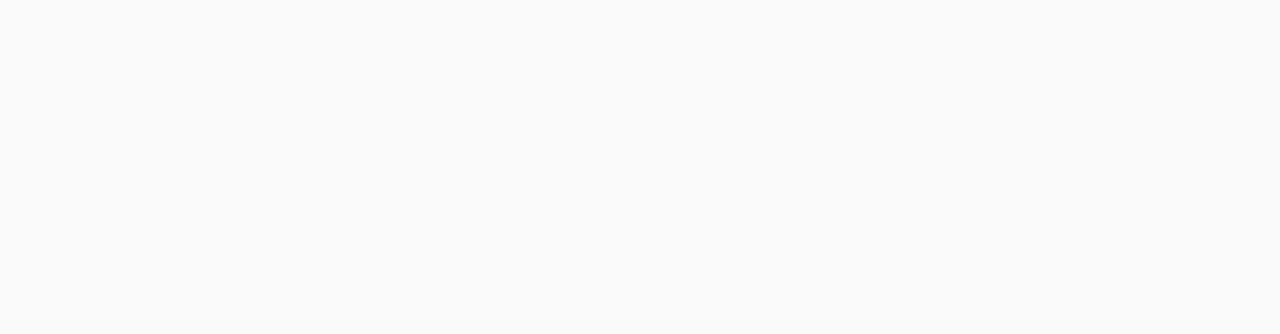
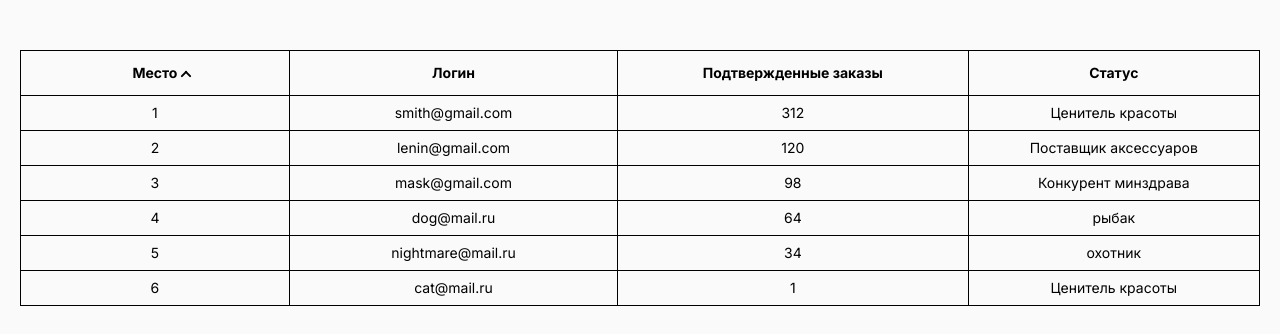
Before and after one commit to GadMinz/tl-group-test, a Vue app: page / in a window 1280 px wide. Shown: the top 334 px of the page. Built offline with nearby package versions, Linux system fonts and the light colour scheme.

Commit message:
Create and fill table

```diff
--- /dev/null
+++ b/src/assets/scss/Table.scss
@@ -0,0 +1,69 @@
+.table {
+  width: 100%;
+  border: 1px solid #000000;
+  border-collapse: collapse;
+  text-align: center;
+  margin-top: 20px;
+
+  th {
+    padding: 10px 15px;
+    font-weight: 700;
+    cursor: pointer;
+    &:hover {
+      opacity: 0.7;
+    }
+
+    span {
+      position: relative;
+
+      &::after,
+      &::before {
+        content: "";
+        position: absolute;
+        background-color: #000000;
+        top: 6px;
+        width: 2px;
+        height: 8px;
+        display: none;
+        border-radius: 1px;
+      }
+
+      &::after {
+        right: -8px;
+        transform: rotate(-135deg);
+      }
+
+      &::before {
+        right: -12px;
+        transform: rotate(135deg);
+      }
+
+      &.active {
+        &::after,
+        &::before {
+          display: block;
+        }
+
+        &.reversed {
+          &::after {
+            transform: rotate(-35deg);
+          }
+
+          &::before {
+            transform: rotate(35deg);
+          }
+        }
+      }
+    }
+  }
+
+  th,
+  td {
+    width: 1%;
+    border: 1px solid #000000;
+  }
+
+  td {
+    padding: 5px;
+  }
+}
--- a/src/assets/scss/main.scss
+++ b/src/assets/scss/main.scss
@@ -1,4 +1,5 @@
 @import "normalize";
+@import "Table";
 
 body {
   font-family: "Inter", sans-serif;
--- /dev/null
+++ b/src/components/Table/Table.vue
@@ -0,0 +1,42 @@
+<script setup lang="ts">
+import TableLine from "@/components/Table/TableLine.vue";
+import type { IUser, TSort } from "@/types";
+
+defineProps<{
+  titles: { value: string; name: string }[];
+  users: IUser[];
+  selectedSort: TSort;
+}>();
+</script>
+
+<template>
+  <table class="table">
+    <thead>
+      <tr>
+        <th
+          @click="setSortQuery(title.value)"
+          v-for="title in titles"
+          :key="title.value"
+        >
+          <span
+            :class="[
+              {
+                active: title.value === selectedSort.value,
+                reversed: selectedSort.reversed,
+              },
+            ]"
+            >{{ title.name }}</span
+          >
+        </th>
+      </tr>
+    </thead>
+    <tbody>
+      <tr v-if="users.length === 0">
+        <td colspan="88">Ничего не найдено</td>
+      </tr>
+      <tr v-else v-for="user in users" :key="user.place">
+        <TableLine :user="user" />
+      </tr>
+    </tbody>
+  </table>
+</template>
--- /dev/null
+++ b/src/components/Table/TableLine.vue
@@ -0,0 +1,9 @@
+<script setup lang="ts">
+import type { IUser } from "@/types";
+
+defineProps<{ user: IUser }>();
+</script>
+
+<template>
+  <td v-for="el in user">{{ el }}</td>
+</template>
--- /dev/null
+++ b/src/store/index.ts
@@ -0,0 +1,13 @@
+import { createStore } from "vuex";
+import users from "@/store/modules/users";
+import type { IUsersState } from "@/store/modules/users";
+
+export interface IRootState {
+    users: IUsersState;
+}
+
+export const store = createStore({
+    modules: {
+        users,
+    },
+});
--- /dev/null
+++ b/src/store/modules/users.ts
@@ -0,0 +1,108 @@
+import type {IUser, TInterval, TSort} from "@/types";
+import type { ActionContext } from "vuex";
+import type { IRootState } from "@/store";
+
+export interface IUsersState {
+  all: IUser[];
+  sort: TSort;
+  interval: TInterval;
+  search: string;
+}
+
+// initial state
+const state: IUsersState = {
+  all: [
+    {
+      place: 1,
+      login: "smith@gmail.com",
+      orders: 312,
+      status: "Ценитель красоты",
+    },
+    {
+      place: 2,
+      login: "lenin@gmail.com",
+      orders: 120,
+      status: "Поставщик аксессуаров",
+    },
+    {
+      place: 3,
+      login: "mask@gmail.com",
+      orders: 98,
+      status: "Конкурент минздрава",
+    },
+    { place: 4, login: "dog@mail.ru", orders: 64, status: "рыбак" },
+    { place: 5, login: "nightmare@mail.ru", orders: 34, status: "охотник" },
+    { place: 6, login: "cat@mail.ru", orders: 1, status: "Ценитель красоты" },
+  ],
+  sort: {
+    value: "place",
+    reversed: false,
+  },
+  interval: {
+    start: 0,
+    end: Number.POSITIVE_INFINITY,
+  },
+  search: "",
+};
+
+// getters
+const getters = {
+  sortedUsers(state: IUsersState) {
+    return [...state.all]
+      .sort((user1, user2) => {
+        let a = user1[state.sort.value as keyof IUser];
+        let b = user2[state.sort.value as keyof IUser];
+        if (typeof a === "string" && typeof b === "string") {
+          a = a.toLowerCase();
+          b = b.toLowerCase();
+        }
+        if (state.sort.reversed) {
+          if (a < b) return 1;
+          return -1;
+        }
+        if (a > b) return 1;
+        return -1;
+      })
+      .filter(
+        (user) =>
+          user.login.toLowerCase().includes(state.search) ||
+          user.status.toLowerCase().includes(state.search)
+      );
+  },
+  selectedSort(state: IUsersState) {
+    return state.sort;
+  },
+};
+
+// actions
+const actions = {
+  setSort(
+    { commit }: ActionContext<IUsersState, IRootState>,
+    selectSort: TSort
+  ) {
+    commit("setSort", selectSort);
+  },
+  setSearch(
+    { commit }: ActionContext<IUsersState, IRootState>,
+    searchValue: string
+  ) {
+    commit("setSearch", searchValue);
+  },
+};
+
+// mutations
+const mutations = {
+  setSort(state: IUsersState, payload: TSort) {
+    state.sort = payload;
+  },
+  setSearch(state: IUsersState, payload: string) {
+    state.search = payload;
+  },
+};
+export default {
+  namespaced: true,
+  state,
+  getters,
+  actions,
+  mutations,
+};
--- /dev/null
+++ b/src/types.ts
@@ -0,0 +1,16 @@
+export interface IUser {
+  place: number;
+  login: string;
+  orders: number;
+  status: string;
+}
+
+export type TSort = {
+  value: string;
+  reversed: boolean;
+};
+
+export type TInterval = {
+  start: number;
+  end: number;
+};
--- a/src/views/HomeView.vue
+++ b/src/views/HomeView.vue
@@ -1,9 +1,21 @@
 <script setup lang="ts">
+import Table from "@/components/Table/Table.vue";
+import { computed } from "vue";
+import { store } from "@/store";
 
+const titles = [
+  { value: "place", name: "Место" },
+  { value: "login", name: "Логин" },
+  { value: "orders", name: "Подтвержденные заказы" },
+  { value: "status", name: "Статус" },
+];
+const users = computed(() => store.getters["users/sortedUsers"]);
+
+const sort = computed(() => store.getters["users/selectedSort"]);
 </script>
 
 <template>
   <main>
-
+    <Table :titles="titles" :users="users" :selectedSort="sort" />
   </main>
 </template>
```
